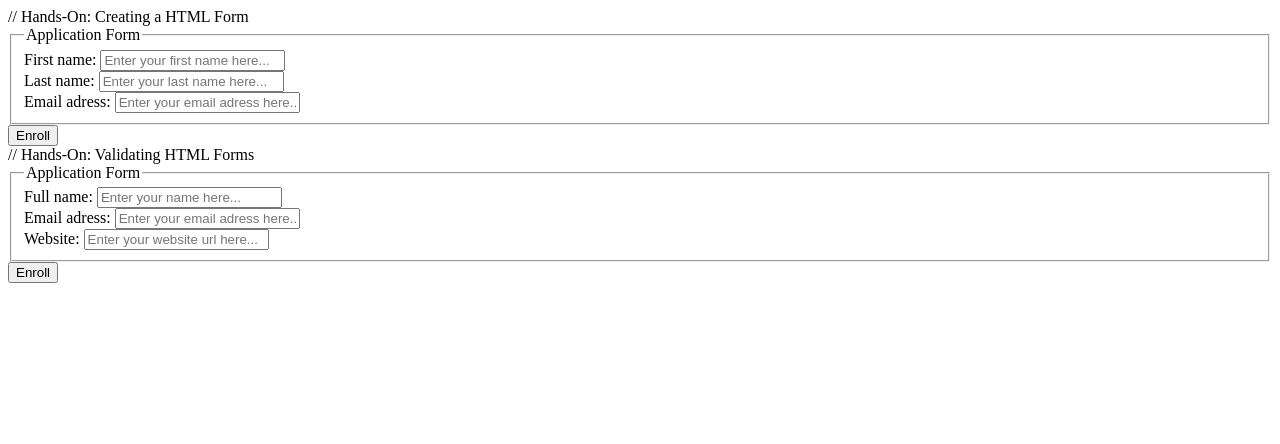
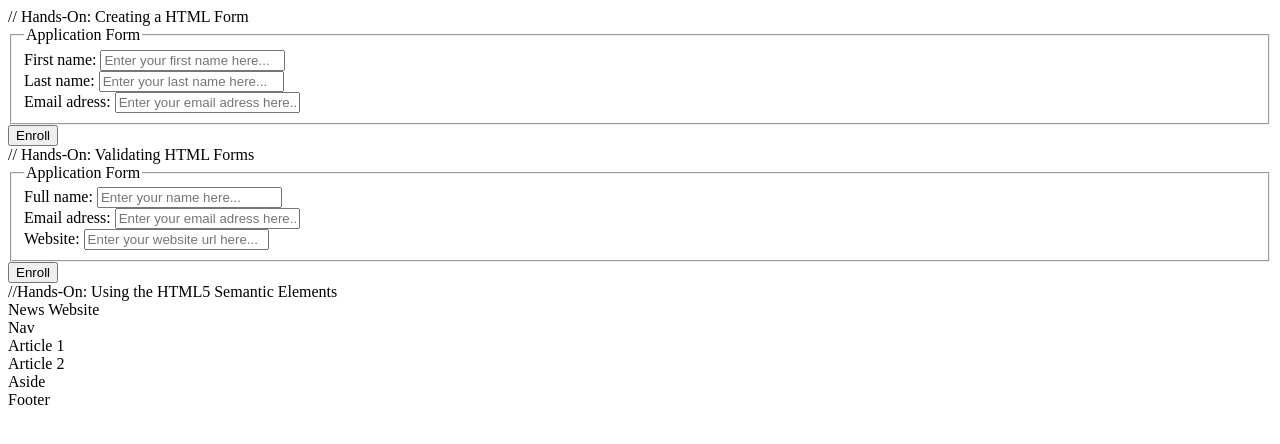
Before and after one commit to frichter91/edX-DEV211.1x, a plain HTML site: page index2.html in a window 1280 px wide. Drawn offline with Linux system fonts and the light colour scheme.

Commit message:
Update index2.html
Hands-On: Using the HTML5 Semantic Elements

```diff
--- a/index2.html
+++ b/index2.html
@@ -2,6 +2,7 @@
 <html lang="en_US">
   <head>
     <title>HTML Page for Module 2</title>
+    <link rel="stylesheet" type="text/css" href="styles/semantic.css" media="screen" />
   </head>
 
   <body>
@@ -28,6 +29,16 @@
       <input type="submit" value="Enroll" />
     </form>
 
+    //Hands-On: Using the HTML5 Semantic Elements
+    <header>News Website</header>
+    <nav>Nav</nav>
+    <section>
+      <article>Article 1</article>
+      <article>Article 2</article>
+    </section>
+    <aside>Aside</aside>
+    <footer>Footer</footer>
+
 
   </body>
 
```
